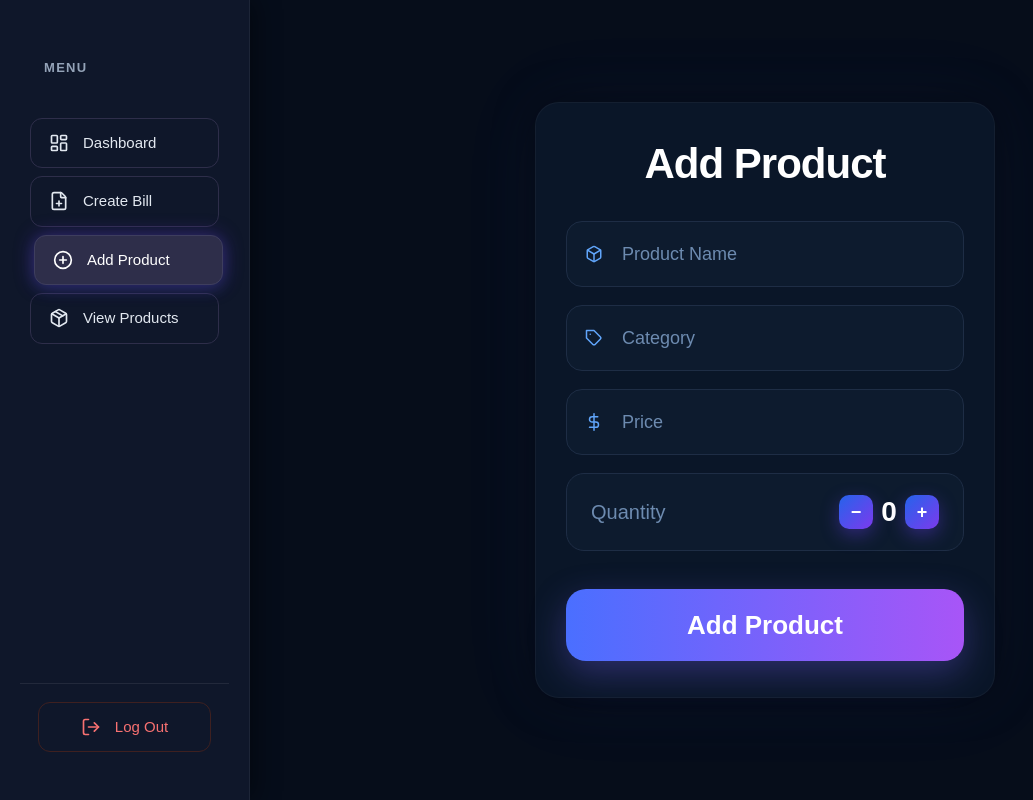
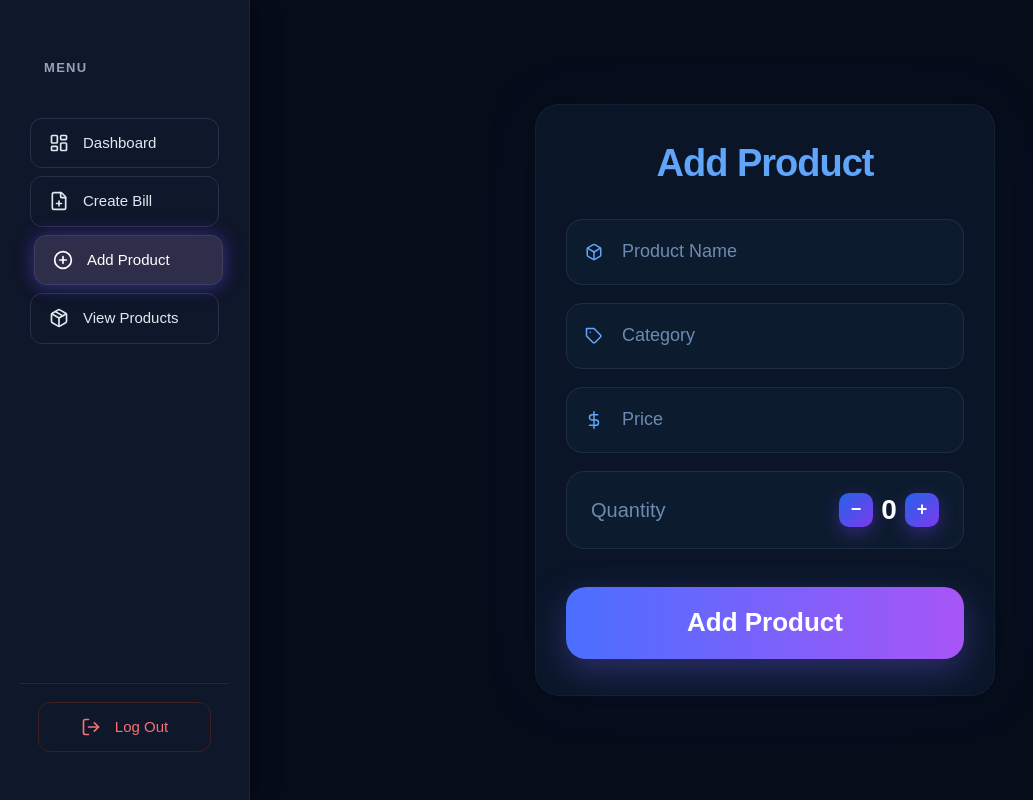
Before and after one commit to Abhijith7866/billing-inventory-management-system, a React (Create React App) app in the folder frontend/: page /add-product in a window 1280 px wide. Shown: the whole page, without its empty margins (0-1033 px from the left). Built offline with nearby package versions, Linux system fonts and the light colour scheme; sample sign-in values are in the browser's storage.

Commit message:
adjusted the main heading size and color

```diff
--- a/frontend/src/components/AddProduct.css
+++ b/frontend/src/components/AddProduct.css
@@ -34,8 +34,8 @@
 ========================================= */
 
 .add-product-title {
-  color: #ffffff;
-  font-size: 42px;
+  color:  #60a5fa;
+  font-size: 38px;
   font-weight: 800;
   text-align: center;
   margin-bottom: 32px;
--- a/frontend/src/components/ViewProducts.css
+++ b/frontend/src/components/ViewProducts.css
@@ -60,11 +60,13 @@ body {
 .view-products-title {
   text-align: center;
 
-  font-size: 44px;
+  font-size: 40px;
 
   font-weight: 700;
 
   margin-bottom: 30px;
+
+  color:  #60a5fa;
 }
 
 /* =========================================
```
